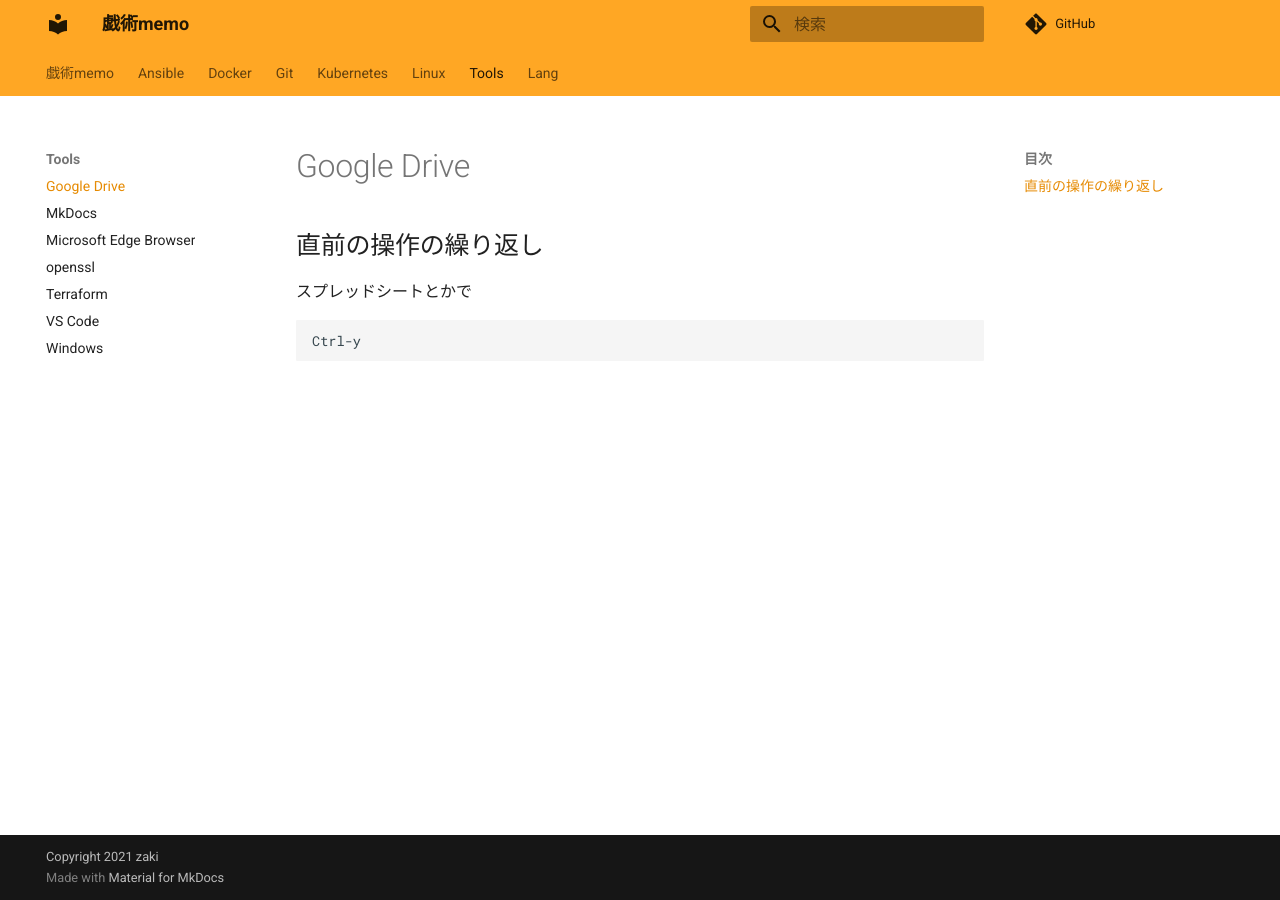
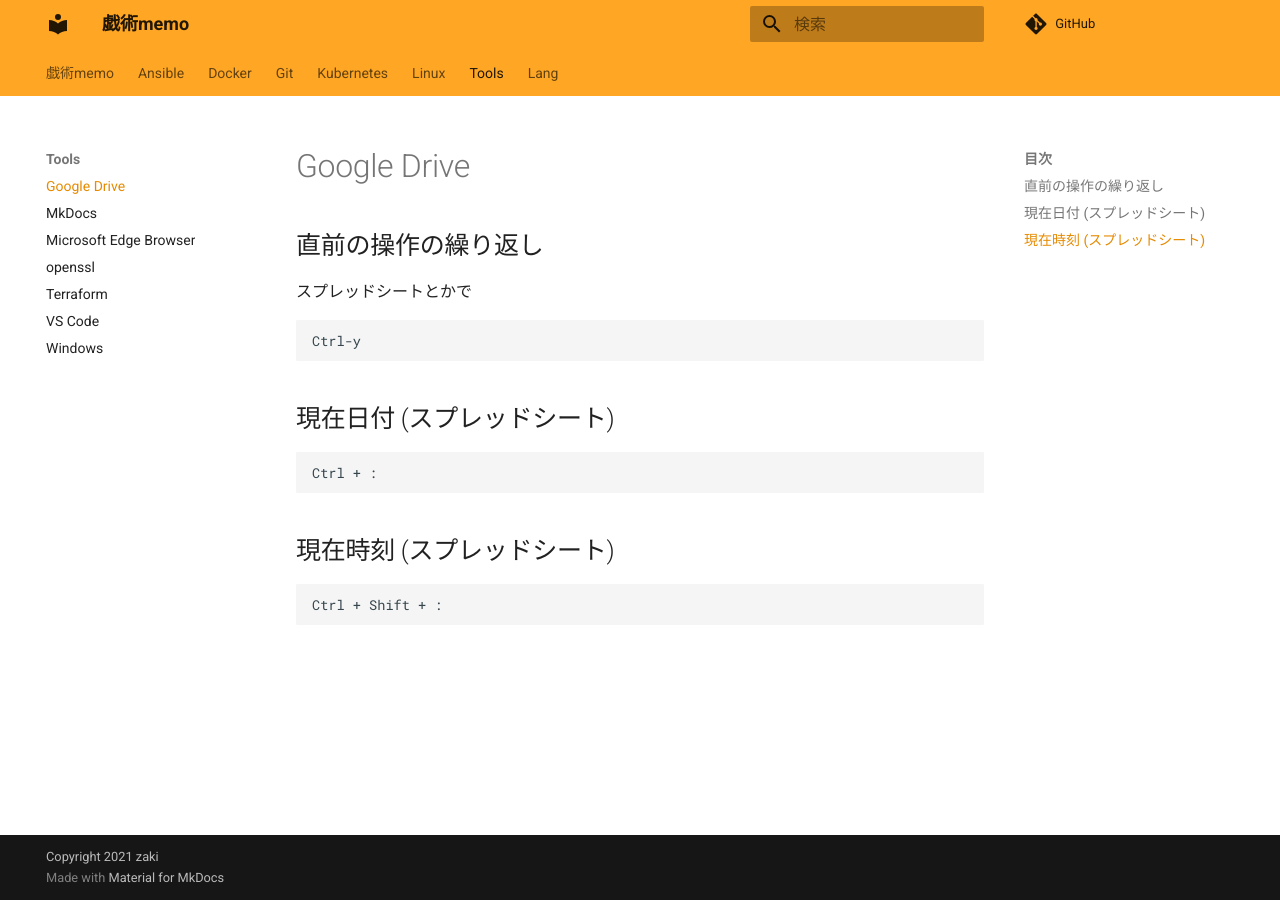
Before and after one commit to zaki-lknr/docs, an MkDocs documentation site: the page built from docs/Tools/googledrive.md, in a window 1280 px wide. Built offline with MkDocs 1.6.1 and Material for MkDocs 9.7.7, drawn with Linux system fonts in a browser that asks for light colours; comment, search, counter and statistics services are not loaded.

Commit message:
add: tool/gdrive: スプレッドシートの日時入力ショートカット

````diff
--- a/docs/Tools/googledrive.md
+++ b/docs/Tools/googledrive.md
@@ -7,3 +7,15 @@
 ```
 Ctrl-y
 ```
+
+## 現在日付 (スプレッドシート)
+
+```
+Ctrl + :
+```
+
+## 現在時刻 (スプレッドシート)
+
+```
+Ctrl + Shift + :
+```
````
